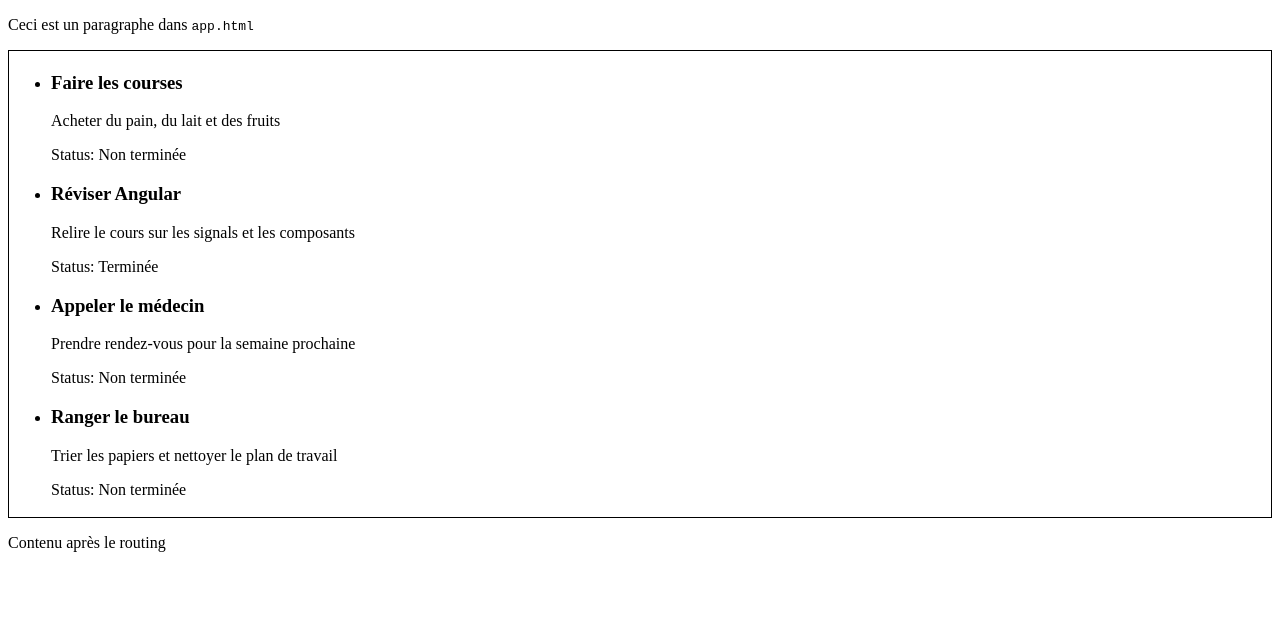
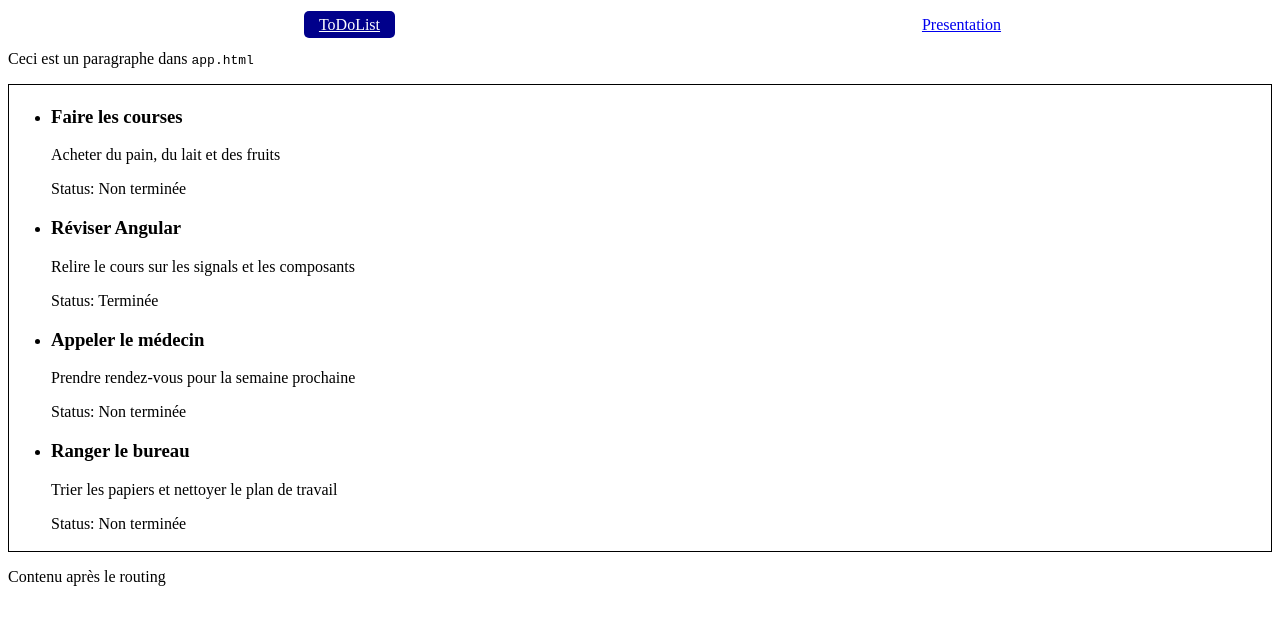
Before and after one commit to Quentigus/2026-ensim-tp-angular-todo, an Angular app: page /to-do-list in a window 1280 px wide. Shown: the top 624 px of the page. Built offline with nearby package versions, Linux system fonts and the light colour scheme.

Commit message:
Correction 8.3

```diff
--- a/src/app/app.html
+++ b/src/app/app.html
@@ -1,3 +1,5 @@
+<app-navigation/>
+
 <p>
   Ceci est un paragraphe dans <code>app.html</code>
 </p>
--- a/src/app/app.ts
+++ b/src/app/app.ts
@@ -1,8 +1,9 @@
 import { Component, signal } from '@angular/core';
 import { RouterOutlet } from '@angular/router';
+import { Navigation } from './shared/navigation/navigation';
 
 @Component({
-  imports: [RouterOutlet],
+  imports: [RouterOutlet, Navigation],
   selector: 'app-root',
   styleUrl: './app.scss',
   templateUrl: './app.html',
--- /dev/null
+++ b/src/app/shared/navigation/navigation.html
@@ -0,0 +1,6 @@
+<nav>
+    <ul>
+        <li><a routerLink="/to-do-list" routerLinkActive="current">ToDoList</a></li>
+        <li><a routerLink="/presentation" routerLinkActive="current">Presentation</a></li>
+    </ul>
+</nav>
--- /dev/null
+++ b/src/app/shared/navigation/navigation.scss
@@ -0,0 +1,16 @@
+ul {
+    display: flex;
+    justify-content: space-around;
+    list-style: none;
+
+    & li>a {
+        padding: 5px 15px;
+        border-radius: 5px;
+    }
+}
+
+
+.current {
+    background-color: darkblue;
+    color: white;
+}
```
Also changed, not shown: src/app/shared/navigation/navigation.ts (added, +10 -0 lines), 1 other file (tests, documents, lock files or other folders).
